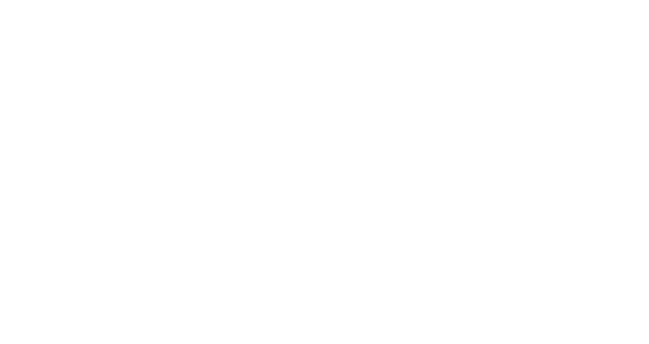
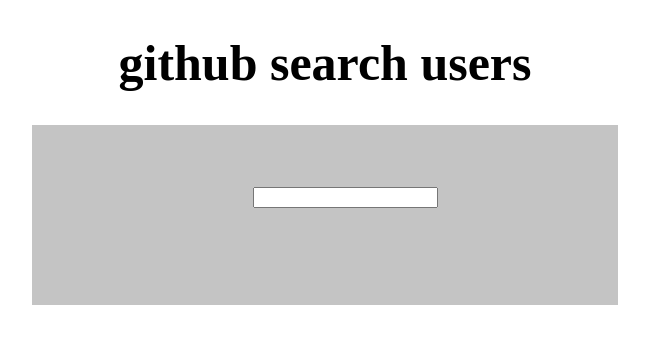
Before and after one commit to Garkusha-Mikhail/gitSearch, a plain HTML site: page index.html in a window 1280 px wide. Shown: the whole page, without its empty margins (315-964 px from the left). Drawn offline with Linux system fonts and the light colour scheme.

Commit message:
выводит аватары пользователей ломая верстку

```diff
--- /dev/null
+++ b/css/style.css
@@ -0,0 +1,23 @@
+.title {
+  text-align: center;
+  font-size: 50px;
+}
+.plate {
+  padding: 40px;
+  display: flex;
+  justify-content: center;
+  margin-left: auto;
+  margin-right: auto;
+  width: 40%;
+  height: 100px;
+  background-color: #c4c4c4;
+}
+.search-line {
+  height: 30px;
+  font-size: 40px;
+}
+
+.repository {
+  padding: 20px;
+  border: 1px solid black;
+}
--- a/index.html
+++ b/index.html
@@ -3,10 +3,11 @@
   <head>
     <meta charset="UTF-8" />
     <meta name="viewport" content="width=device-width, initial-scale=1.0" />
+    <link rel="stylesheet" href="css/style.css" />
     <title>git search</title>
   </head>
   <body>
-    <div class="header"></div>
+    <div class="app"></div>
     <script src="/js/script.js"></script>
   </body>
 </html>
--- a/js/script.js
+++ b/js/script.js
@@ -0,0 +1,65 @@
+
+
+class View {
+    constructor(){
+        this.app = document.querySelector('.app');
+
+        this.title = this.createElement('h1', 'title');
+        this.title.textContent = "github search users";
+
+        this.plate = this.createElement('div', 'plate');
+
+        this.searchLine = this.createElement('div', 'search-line');
+        this.searchInput = this.createElement('input','search-input');
+        this.searchLine.append(this.searchInput);
+
+        this.blockWrapper = this.createElement('div', 'block-wrapper');
+        this.blockList = this.createElement('ul', 'blocks');
+        this.blockWrapper.append(this.blockList);
+        this.plate.append(this.blockWrapper);
+
+
+        this.app.append(this.title);
+        this.app.append(this.plate);
+        this.plate.append(this.searchLine);
+
+
+    }
+    createElement(elementTag, elementClass) {
+        const element = document.createElement(elementTag);
+        if (elementClass) {
+            element.classList.add(elementClass);
+        }
+        return element;
+        };
+
+    createBlock(blockData) {
+        const blockElement = this.createElement('li', 'repository');
+        blockElement.innerHTML = `<img class="user-prev-photo" src="${blockData.avatar_url}" alt="${blockData.login}"> <span class="user-prev-name">${blockData.login}</span>`;
+
+        this.blockList.append(blockElement);
+    }
+};
+
+class Search {
+    constructor(view) {
+        this.view = view;
+
+        this.view.searchInput.addEventListener('keyup', this.searchData.bind(this))
+    }
+
+    async searchData() {
+        return await fetch(`https://api.github.com/search/users?q=${this.view.searchInput.value}`)
+        .then((res) => {
+          if(res.ok) {
+            res.json().then(res => {
+
+              res.items.forEach(data => this.view.createBlock(data))
+            });
+          }
+        } )
+    }
+
+};
+
+new Search(new View());
```
